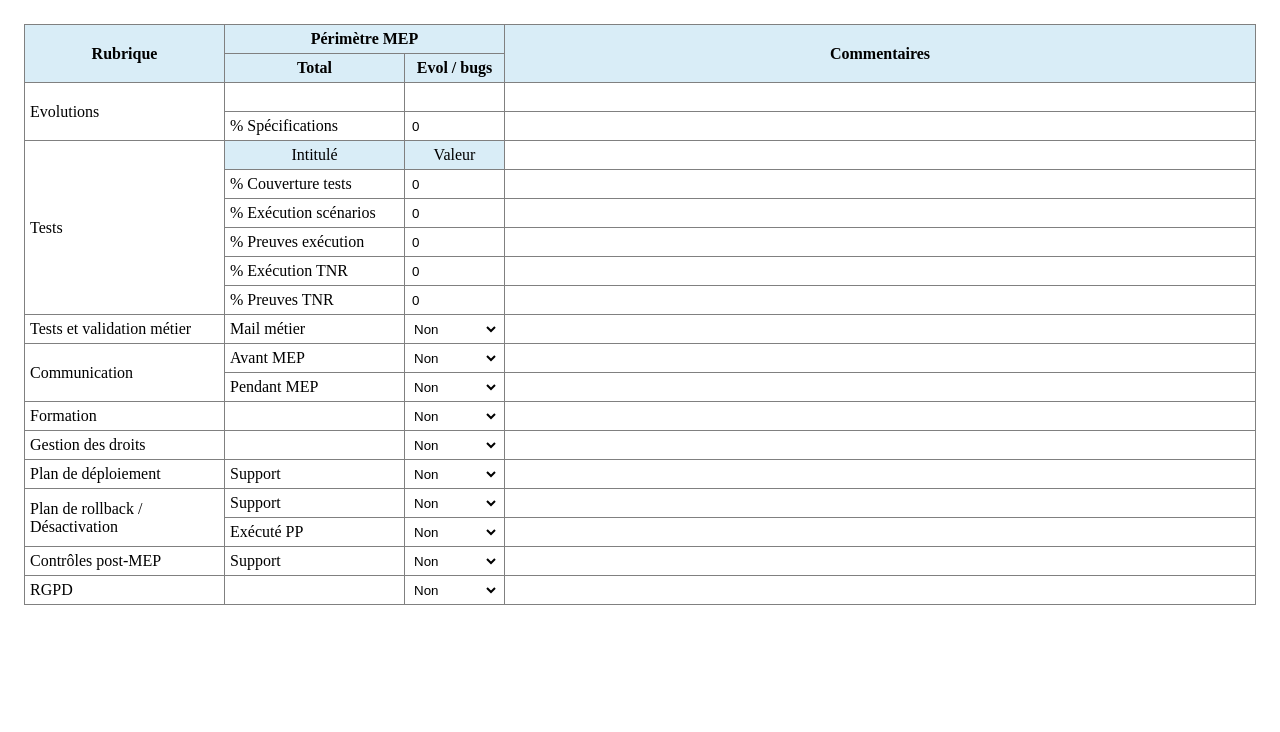
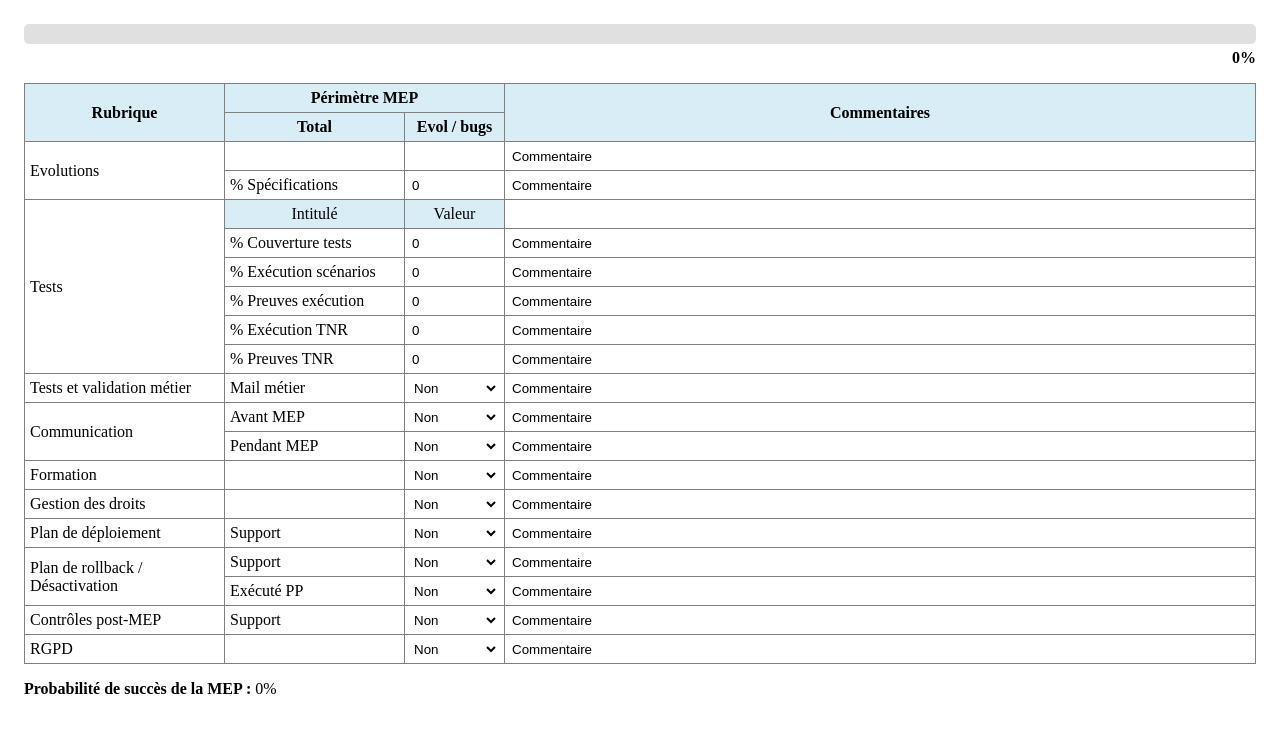
Before and after one commit to PropulsePassy/empty-field-ppqsx6, a React (Create React App) app: page / in a window 1280 px wide. Shown: the top 732 px of the page. Built offline with nearby package versions, Linux system fonts and the light colour scheme.

Commit message:
Update barre de progression

```diff
--- a/src/FormulaireCAB.js
+++ b/src/FormulaireCAB.js
@@ -9,7 +9,7 @@ const inputStyle = {
 
 const FormulaireMEP = () => {
   const formRef = useRef(null);
-  const [somme, setSomme] = useState(null);
+  const [somme, setSomme] = useState(0);
 
   const calculerSomme = () => {
     const inputs = formRef.current.querySelectorAll("input");
@@ -42,11 +42,23 @@ const FormulaireMEP = () => {
         total += 40;
       }
       if (
+        select.name === "planPP" &&
+        select.value.toLowerCase() === "partiel"
+      ) {
+        total += 20;
+      }
+      if (
         select.name === "controleMEP" &&
         (select.value.toLowerCase() === "oui" ||
           select.value.toLowerCase() === "na")
       ) {
         total += 20;
+      }
+      if (
+        select.name === "controleMEP" &&
+        select.value.toLowerCase() === "partiel"
+      ) {
+        total += 10;
       }
       if (
         select.name === "RGPD" &&
@@ -92,12 +104,38 @@ const FormulaireMEP = () => {
       }
     });
 
-    setSomme(Math.round(total / 3.72222222 + 5) + "%");
+    setSomme(Math.round(total / 3.72222222 + 5));
   };
 
   return (
     <div style={{ overflowX: "auto", padding: "1rem" }}>
       <div ref={formRef}>
+        <div style={{ marginBottom: "1rem" }}>
+          <div
+            style={{
+              backgroundColor: "#e0e0e0",
+              height: "20px",
+              width: "100%",
+              borderRadius: "5px",
+              overflow: "hidden",
+            }}
+          >
+            <div
+              style={{
+                backgroundColor: "#4caf50",
+                height: "100%",
+                width: `${somme}%`,
+                transition: "width 0.3s",
+              }}
+            />
+          </div>
+          <div
+            style={{ marginTop: "5px", textAlign: "right", fontWeight: "bold" }}
+          >
+            {Math.round(somme)}%
+          </div>
+        </div>
+
         <table
           border="1"
           cellPadding="5"
@@ -131,7 +169,11 @@ const FormulaireMEP = () => {
               </td>
 
               <td>
-                <input type="text" defaultValue="" style={inputStyle} />
+                <input
+                  type="text"
+                  defaultValue="Commentaire"
+                  style={inputStyle}
+                />
               </td>
             </tr>
             <tr>
@@ -149,7 +191,11 @@ const FormulaireMEP = () => {
                 />
               </td>
               <td>
-                <input type="text" defaultValue="" style={inputStyle} />
+                <input
+                  type="text"
+                  defaultValue="Commentaire"
+                  style={inputStyle}
+                />
               </td>
             </tr>
 
@@ -179,7 +225,11 @@ const FormulaireMEP = () => {
                 />
               </td>
               <td>
-                <input type="text" defaultValue="" style={inputStyle} />
+                <input
+                  type="text"
+                  defaultValue="Commentaire"
+                  style={inputStyle}
+                />
               </td>
             </tr>
             <tr>
@@ -197,7 +247,11 @@ const FormulaireMEP = () => {
                 />{" "}
               </td>
               <td>
-                <input type="text" defaultValue="" style={inputStyle} />
+                <input
+                  type="text"
+                  defaultValue="Commentaire"
+                  style={inputStyle}
+                />
               </td>
             </tr>
             <tr>
@@ -215,7 +269,11 @@ const FormulaireMEP = () => {
                 />{" "}
               </td>
               <td>
-                <input type="text" defaultValue="" style={inputStyle} />
+                <input
+                  type="text"
+                  defaultValue="Commentaire"
+                  style={inputStyle}
+                />
               </td>
             </tr>
             <tr>
@@ -233,7 +291,11 @@ const FormulaireMEP = () => {
                 />{" "}
               </td>
               <td>
-                <input type="text" defaultValue="" style={inputStyle} />
+                <input
+                  type="text"
+                  defaultValue="Commentaire"
+                  style={inputStyle}
+                />
               </td>
             </tr>
             <tr>
@@ -251,7 +313,11 @@ const FormulaireMEP = () => {
                 />{" "}
               </td>
               <td>
-                <input type="text" defaultValue="" style={inputStyle} />
+                <input
+                  type="text"
+                  defaultValue="Commentaire"
+                  style={inputStyle}
+                />
               </td>
             </tr>
 
@@ -271,7 +337,11 @@ const FormulaireMEP = () => {
                 </select>{" "}
               </td>
               <td>
-                <input type="text" defaultValue="" style={inputStyle} />
+                <input
+                  type="text"
+                  defaultValue="Commentaire"
+                  style={inputStyle}
+                />
               </td>
             </tr>
 
@@ -291,7 +361,11 @@ const FormulaireMEP = () => {
                 </select>{" "}
               </td>
               <td>
-                <input type="text" defaultValue="" style={inputStyle} />
+                <input
+                  type="text"
+                  defaultValue="Commentaire"
+                  style={inputStyle}
+                />
               </td>
             </tr>
             <tr>
@@ -309,7 +383,11 @@ const FormulaireMEP = () => {
                 </select>{" "}
               </td>
               <td>
-                <input type="text" defaultValue="" style={inputStyle} />
+                <input
+                  type="text"
+                  defaultValue="Commentaire"
+                  style={inputStyle}
+                />
               </td>
             </tr>
 
@@ -329,7 +407,11 @@ const FormulaireMEP = () => {
                 </select>
               </td>
               <td>
-                <input type="text" defaultValue="" style={inputStyle} />
+                <input
+                  type="text"
+                  defaultValue="Commentaire"
+                  style={inputStyle}
+                />
               </td>
             </tr>
 
@@ -349,7 +431,11 @@ const FormulaireMEP = () => {
                 </select>
               </td>
               <td>
-                <input type="text" defaultValue="" style={inputStyle} />
+                <input
+                  type="text"
+                  defaultValue="Commentaire"
+                  style={inputStyle}
+                />
               </td>
             </tr>
 
@@ -368,7 +454,11 @@ const FormulaireMEP = () => {
                 </select>
               </td>
               <td>
-                <input type="text" defaultValue="" style={inputStyle} />
+                <input
+                  type="text"
+                  defaultValue="Commentaire"
+                  style={inputStyle}
+                />
               </td>
             </tr>
 
@@ -387,7 +477,11 @@ const FormulaireMEP = () => {
                 </select>
               </td>
               <td>
-                <input type="text" defaultValue="" style={inputStyle} />
+                <input
+                  type="text"
+                  defaultValue="Commentaire"
+                  style={inputStyle}
+                />
               </td>
             </tr>
             <tr>
@@ -401,10 +495,15 @@ const FormulaireMEP = () => {
                 >
                   <option value="oui">Oui</option>
                   <option value="non">Non</option>
+                  <option value="partiel">Partiel</option>
                 </select>
               </td>
               <td>
-                <input type="text" defaultValue="" style={inputStyle} />
+                <input
+                  type="text"
+                  defaultValue="Commentaire"
+                  style={inputStyle}
+                />
               </td>
             </tr>
 
@@ -420,10 +519,15 @@ const FormulaireMEP = () => {
                 >
                   <option value="oui">Oui</option>
                   <option value="non">Non</option>
+                  <option value="partiel">Partiel</option>
                 </select>
               </td>
               <td>
-                <input type="text" defaultValue="" style={inputStyle} />
+                <input
+                  type="text"
+                  defaultValue="Commentaire"
+                  style={inputStyle}
+                />
               </td>
             </tr>
 
@@ -443,7 +547,11 @@ const FormulaireMEP = () => {
                 </select>{" "}
               </td>
               <td>
-                <input type="text" defaultValue="" style={inputStyle} />
+                <input
+                  type="text"
+                  defaultValue="Commentaire"
+                  style={inputStyle}
+                />
               </td>
             </tr>
           </tbody>
@@ -453,7 +561,7 @@ const FormulaireMEP = () => {
       <div style={{ marginTop: "1rem" }}>
         {somme !== null && (
           <div style={{ marginTop: "0.5rem" }}>
-            <strong>Probabilité de succès de la MEP :</strong> {somme}
+            <strong>Probabilité de succès de la MEP :</strong> {somme}%
           </div>
         )}
       </div>
```
